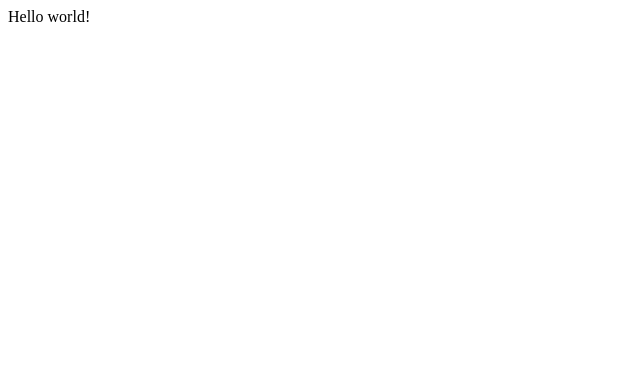
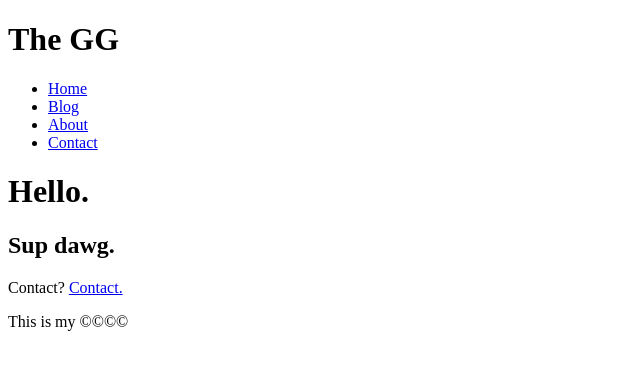
Before and after one commit to PDRX91/gatsby-bootcamp, a Gatsby site: page / in a window 1280 px wide. Shown: the whole page, without its empty margins (0-640 px from the left). Built offline with nearby package versions, Linux system fonts and the light colour scheme; Gatsby itself is replaced by a stand-in of ours.

Commit message:
getting started

```diff
--- /dev/null
+++ b/src/components/footer.js
@@ -0,0 +1,11 @@
+import React from 'react'
+
+const Footer = () => {
+  return (
+    <div>
+      <p>This is my ©©©©</p>
+    </div>
+  )
+}
+
+export default Footer
--- /dev/null
+++ b/src/components/header.js
@@ -0,0 +1,28 @@
+import React from 'react'
+import { Link } from 'gatsby'
+
+const Header = () => {
+  return (
+    <header>
+      <h1>The GG</h1>
+      <nav>
+        <ul>
+          <li>
+            <Link to="/">Home</Link>
+          </li>
+          <li>
+            <Link to="/blog">Blog</Link>
+          </li>
+          <li>
+            <Link to="/about">About</Link>
+          </li>
+          <li>
+            <Link to="/contact">Contact</Link>
+          </li>
+        </ul>
+      </nav>
+    </header>
+  )
+}
+
+export default Header
--- a/src/pages/index.js
+++ b/src/pages/index.js
@@ -1,3 +1,20 @@
-import React from "react"
+import React from 'react'
+import { Link } from 'gatsby'
+import Footer from '../components/footer'
+import Header from '../components/header'
 
-export default () => <div>Hello world!</div>
+const IndexPage = () => {
+  return (
+    <div>
+      <Header />
+      <h1>Hello.</h1>
+      <h2>Sup dawg.</h2>
+      <p>
+        Contact? <Link to="/contact">Contact.</Link>
+      </p>
+      <Footer />
+    </div>
+  )
+}
+
+export default IndexPage
```
Also changed, not shown: src/pages/about.js (added, +16 -0 lines), src/pages/blog.js (added, +16 -0 lines), src/pages/contact.js (added, +16 -0 lines), 1 other file.
